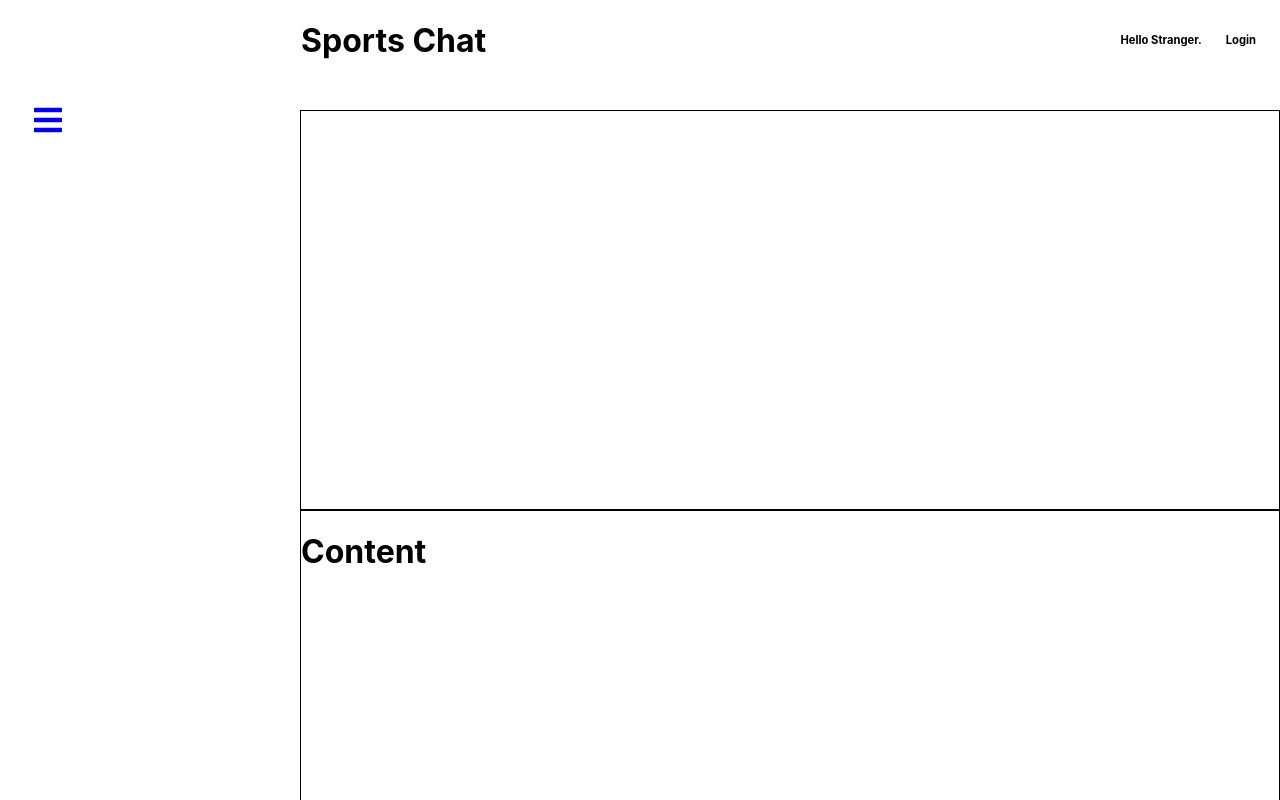
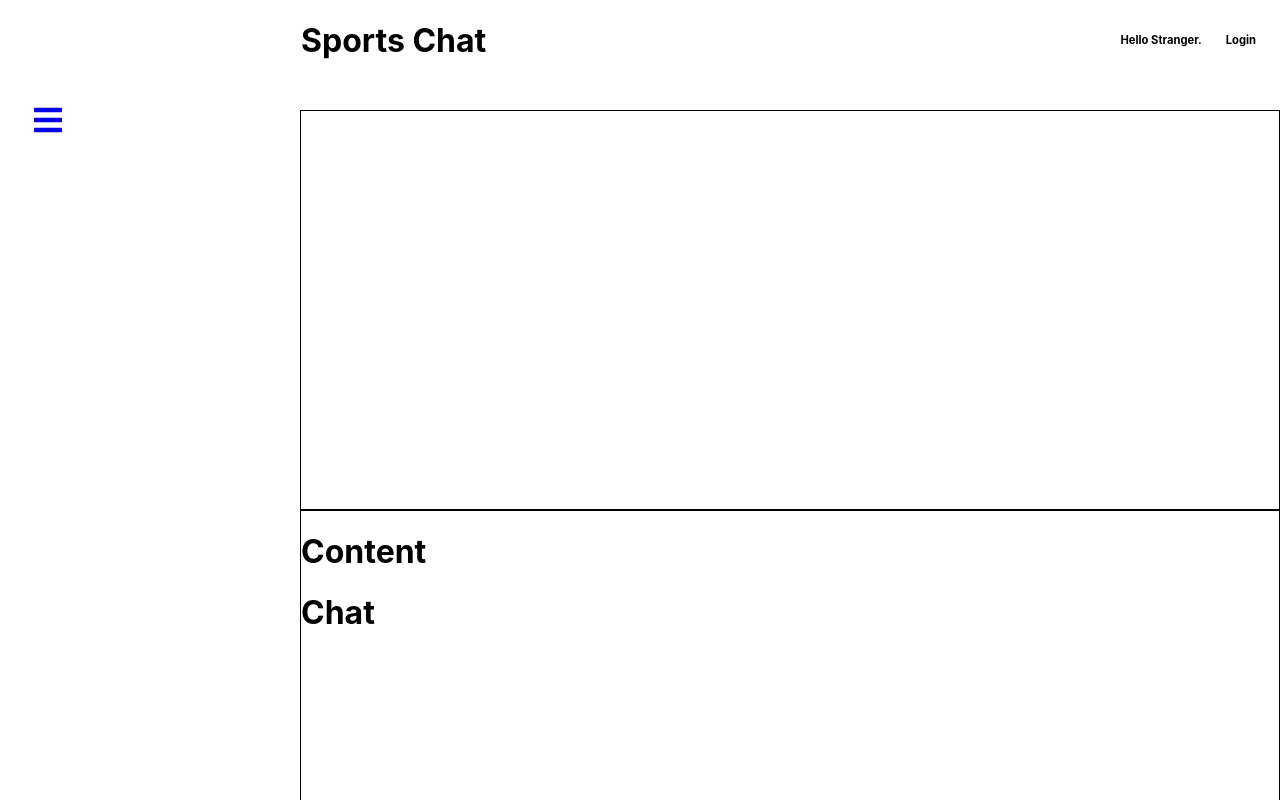
Before and after one commit to VernellMiller/sports-chat-frontend, a React (Create React App) app: page / in a window 1280 px wide. Shown: the top 800 px of the page. Built offline with nearby package versions, Linux system fonts and the light colour scheme; no server answers.

Commit message:
adds chat component to content

```diff
--- a/src/pages/Main.js
+++ b/src/pages/Main.js
@@ -1,9 +1,13 @@
 import { StyledContent } from "../styles";
+import Chat from "../components/Chat";
 
 const Content = (props) => {
     return (
         <StyledContent>
+            <>
             <h1>Content</h1>
+            <Chat />
+            </>
         </StyledContent>
     );
 };
```
